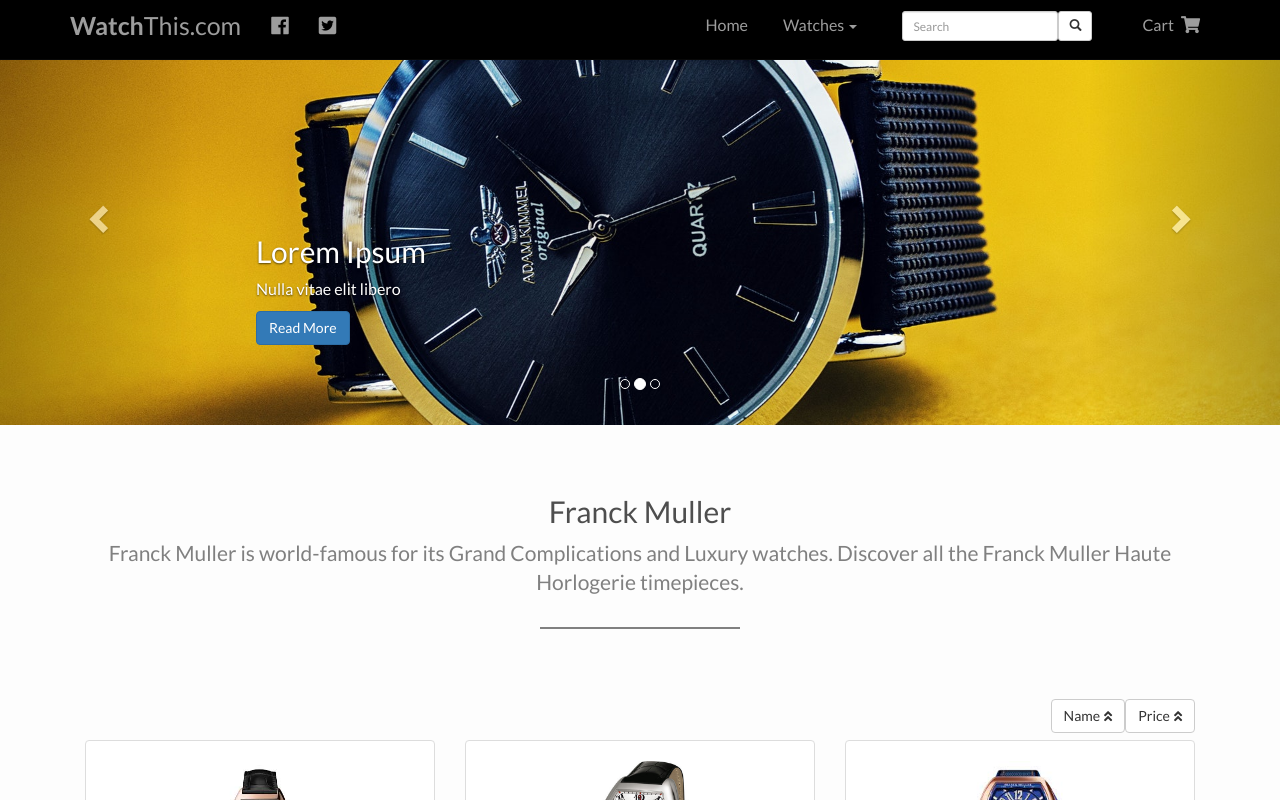
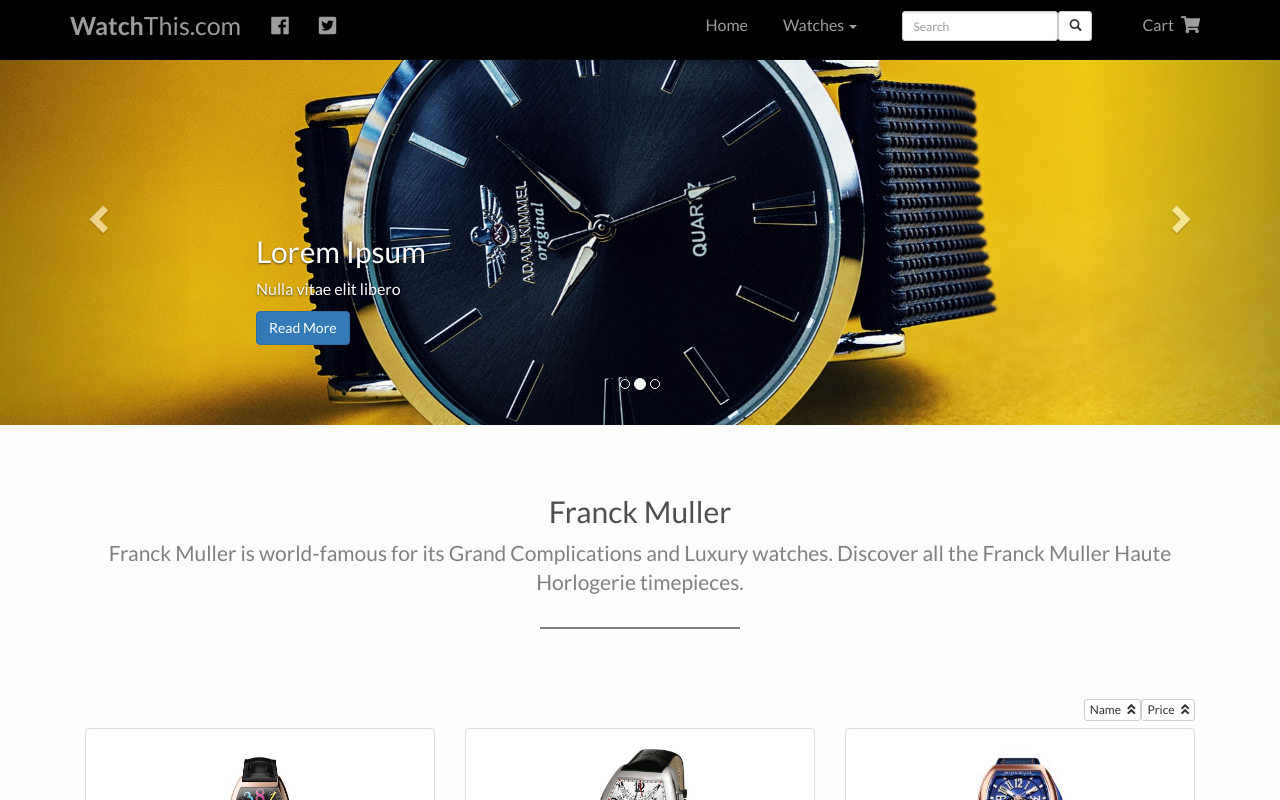
Before and after one commit to BartZAU/watchstore-react, a React (Create React App) app in the folder watchstore-react-redux/: page / in a window 1280 px wide. Shown: the top 800 px of the page. Built offline with nearby package versions, Linux system fonts and the light colour scheme.

Commit message:
sort buttons finished

```diff
--- a/watchstore-react-redux/src/components/Sort.js
+++ b/watchstore-react-redux/src/components/Sort.js
@@ -1,4 +1,4 @@
-import React from "react";
+import React, { Component } from "react";
 
 import { sortBy } from "lodash";
 import { Button } from "react-bootstrap";
@@ -7,18 +7,52 @@
 
 // icon class name to be passed from watchList as a prop to sort
 // arrow toggle - maybe just have initial state false then add a toggle for true/false for item sort asc/sce
-const Sort = ({ sortKey, children, onSort }) => (
-  <Button onClick={() => onSort(sortKey)} className={styles.sort_button}>
-    {children}
+
+export class Sort extends Component {
+  state = {
+    sortToggle: false
+  };
+
+  handleSortClick = () => {
+    this.setState({ sortToggle: !this.state.sortToggle });
+
+    this.props.onSort(this.props.sortKey);
+  };
+
+  render() {
+    const { children } = this.props;
+    const upIcon = (
       <i
         style={{
           fontSize: "13px",
           paddingLeft: "4px"
-        // paddingRight: "2px"
         }}
         className="fas fa-angle-double-up"
       />
+    );
+
+    const downIcon = (
+      <i
+        style={{
+          fontSize: "13px",
+          paddingLeft: "4px"
+        }}
+        className="fas fa-angle-double-down"
+      />
+    );
+
+    const icon = this.state.sortToggle ? downIcon : upIcon;
+
+    return (
+      <Button
+        onClick={this.handleSortClick}
+        bsSize="xsmall"
+        className={styles.sort_button}
+      >
+        {children} {icon}
       </Button>
     );
+  }
+}
 
 export default Sort;
```
Lines whose indentation alone changed are shown as unchanged.
